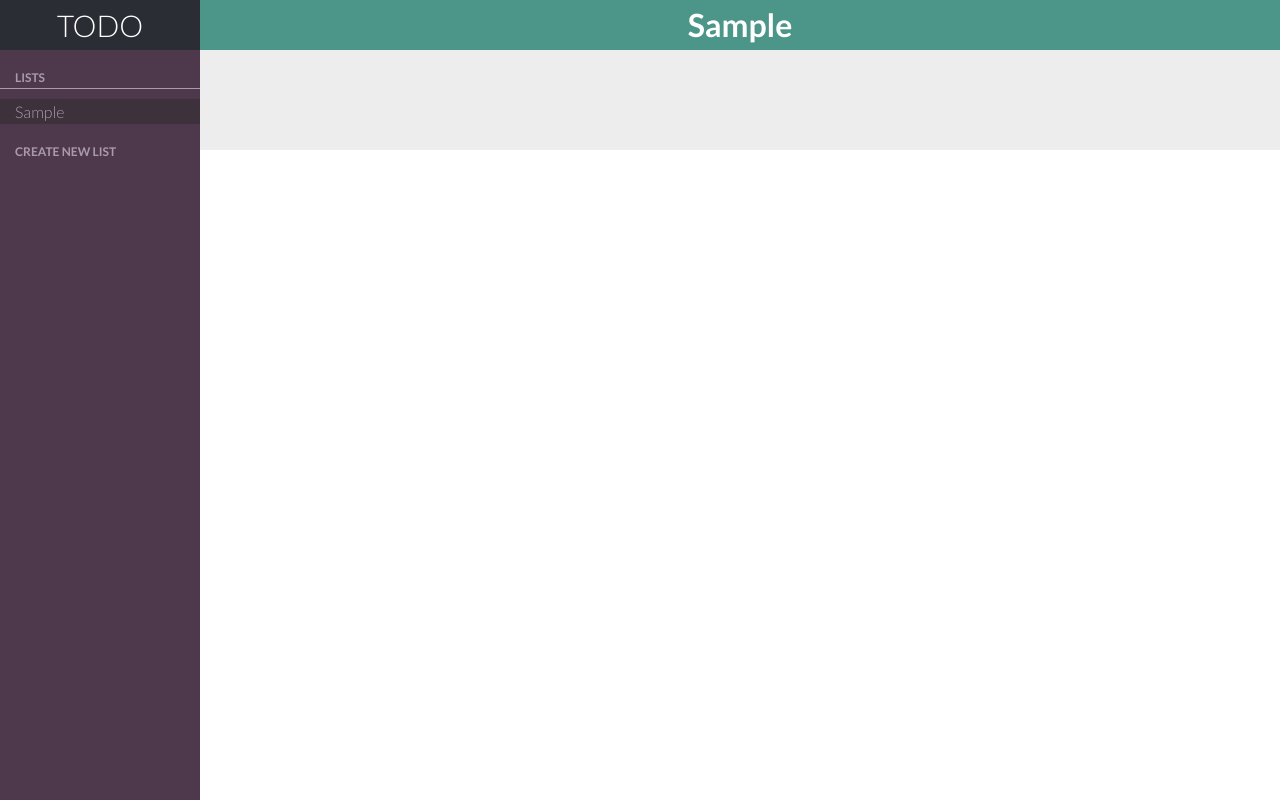
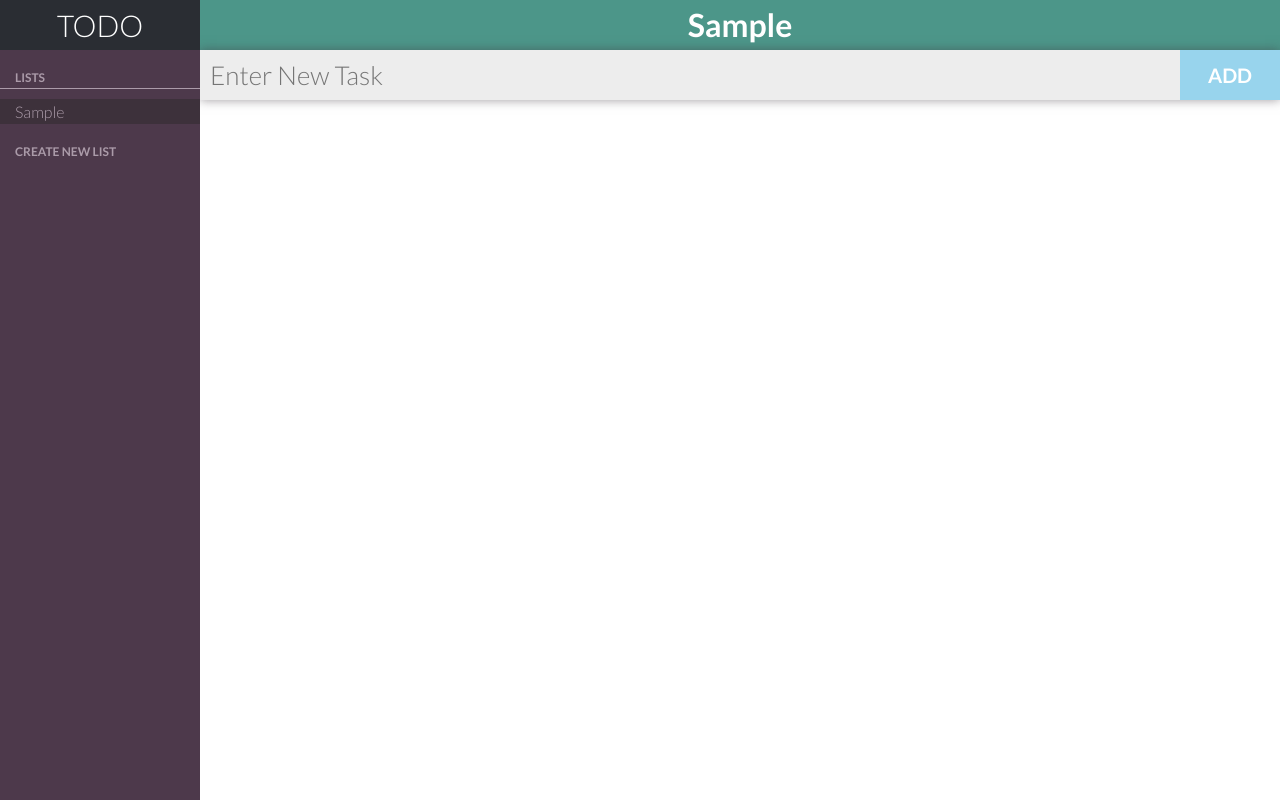
Before and after one commit to eihli/backbone-todolist, a plain HTML site: page index.html in a window 1280 px wide. Both pictures are taken after typing "Sample" into the empty fields and a click on the input 740 px from the left and 369 px from the top of the page. Drawn offline with Linux system fonts and the light colour scheme.

Commit message:
Implemented CSS for CreateTaskForm

```diff
--- a/css/index.css
+++ b/css/index.css
@@ -10,6 +10,7 @@ html, body{
   height: 100%;
   width: 100%;
   cursor: default;
+  min-width: 800px;
 }
 
 body {
@@ -175,8 +176,65 @@ button:hover
 
 /* LIST VIEW */
 
-.new-task-form-container{
- width: 100%;
- height: 100px;
- background-color: rgb(237, 237, 237);
+.create-task-form-container{
+  width: 100%;
+  height: 50px;
+  background-color: rgb(237, 237, 237);
+  box-shadow: 0 0 10px rgba(64,54,63,.5);
 }
+
+.create-task-form {
+  background-color: red;
+  width: 100%;
+  height: 100%;
+}
+
+#create-task-input {
+  outline:0;
+  border: none;
+  box-shadow: none;
+  background-color: rgb(237, 237, 237);
+  font-size: 26px;
+  line-height: 50px;
+  padding: 0px;
+  padding-left: 10px;
+  padding-right: 10px;
+  color: #49BAE9;
+  height: 50px;
+  width: 100%;
+  overflow: none;
+}
+
+
+
+#create-task-submit {
+  width: 100px;
+  height: 50px;
+  background-color: #98D4ED;
+  color: white;
+  float: right;
+  border: none;
+  font-size: 20px;
+  font-weight: bold;
+  cursor: pointer;
+}
+
+#create-task-submit:hover {
+  background-color: #49BAE9;
+}
+
+
+
+#create-task-submit-button-container {
+    height:50px;
+    width:100px;
+    background:blue;
+    float:right;
+}
+
+#create-task-input-container {
+    width:auto;
+    height :50px;
+    background:red;
+    overflow:hidden;
+}
--- a/index.html
+++ b/index.html
@@ -17,9 +17,19 @@
 
     <h1 class="header" list-id="{{cid}}">{{name}}</h1>
   </script> -->
+
   <script class="list-template" type="text/x-handlebars-template">
     <h1 class="header" list-id="{{cid}}">{{name}}</h1>
-    <div class="new-task-form-container"><div>
+    <div class="create-task-form-container">
+      <form class="create-task-form">
+        <div id="create-task-submit-button-container">
+          <input id="create-task-submit" type="submit" value="ADD"/>
+        </div>
+        <div id="create-task-input-container">
+          <input id="create-task-input" type="text" placeholder="Enter New Task" autocomplete="off"/>
+        </div>
+      </form>
+    <div>
   </script>
 
   <script class="create-list-template"  type="text/x-handlebars-template">
@@ -34,6 +44,8 @@
       </div>
     </div>
   </script>
+
+
 
   <script class="sidebar-template" type="text/x-handlebars-template">
       <div id="sidebar-title">
@@ -60,6 +72,7 @@
   <!-- VIEWS -->
 <!--   <script src="views/TaskView.js"></script> -->
   <script src="views/CreateListView.js"></script>
+  <script src="views/CreateTaskView.js"></script>
   <script src="views/SideBarView.js"></script>
   <script src="views/ListView.js"></script>
   <script src="views/MainView.js"></script>
--- /dev/null
+++ b/views/CreateTaskView.js
@@ -0,0 +1,29 @@
+var CreateTaskView = Backbone.View.extend({
+  className: 'create-task-container',
+
+  initialize: function(){
+    this.render();
+  },
+
+  events: {
+
+  },
+
+  render: function() {
+    var source = $('.create-list-template').html();
+    var template = Handlebars.compile(source);
+    this.$el.html(template());
+  },
+
+  addNewTask: function(e) {
+    // e.preventDefault();
+    // var newTaskName = $('#create-list-input').val();
+    // if (newListName.length > 0) {
+    //   var newList = new List({name: newListName});
+    //   this.model.get('lists').add(newList);
+    //   this.trigger('newListAdded', newList);
+    // }
+
+  }
+
+});
--- a/views/ListView.js
+++ b/views/ListView.js
@@ -2,20 +2,29 @@ var ListView = Backbone.View.extend({
   className: 'list-container',
 
   initialize: function(){
-    this.render();
+    this.initialRender();
+    // this.taskFormRender();
   },
 
   events: {
   },
 
-  render: function() {
-    this.$el.empty();
+  initialRender: function() {
+    console.log(this.model);
     context = this.model.toJSON();
     var source = $('.list-template').html();
     var template = Handlebars.compile(source);
     this.$el.html(template(context));
   },
 
+  // taskFormRender: function() {
+  //   this.createTaskForm = new CreateTaskView();
+  // },
+
+  tasksRender: function() {
+
+  }
+
 
 
 });
--- a/views/MainView.js
+++ b/views/MainView.js
@@ -19,6 +19,8 @@ var MainView = Backbone.View.extend({
     this.removeOldViews();
     this.listView = new ListView({model: e});
     this.$el.html(this.listView.$el);
+    console.log(this.$el);
+
   },
 
   removeOldViews: function() {
```
